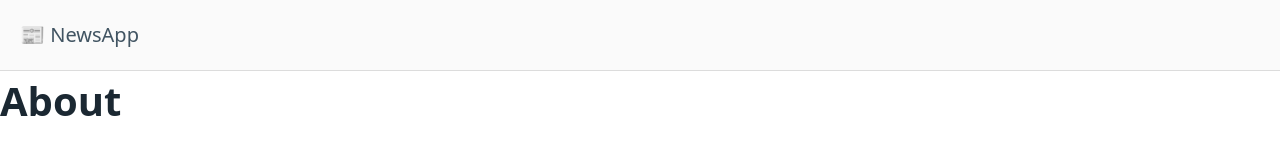
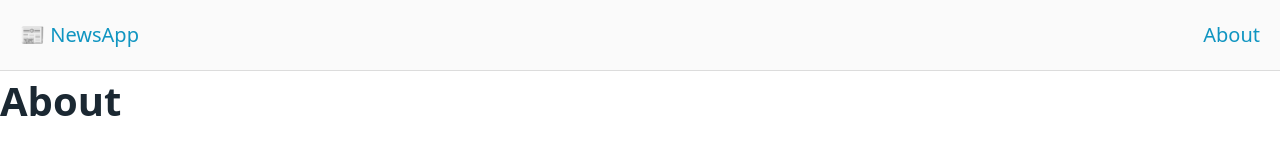
Before and after one commit to alesdevux/news-app, a Next.js app: page /about in a window 1280 px wide. Shown: the top 160 px of the page. Built offline with nearby package versions, Linux system fonts and the light colour scheme.

Commit message:
header redirect to home

```diff
--- a/components/PageLayout.jsx
+++ b/components/PageLayout.jsx
@@ -1,4 +1,5 @@
 import Head from "next/head";
+import Link from "next/link";
 
 export default function PageLayout({
   children,
@@ -12,7 +13,10 @@ export default function PageLayout({
         <link rel="icon" href="/favicon.ico" />
       </Head>
       <header>
-        📰 NewsApp
+        <Link href="/">📰 NewsApp</Link>
+        <nav>
+          <Link href="/about">About</Link>
+        </nav>
       </header>
       <main>
         {children}
@@ -23,6 +27,8 @@ export default function PageLayout({
           background: #fafafa;
           padding: 20px;
           border-bottom: 1px solid #dcdcdc;
+          display: flex;
+          justify-content: space-between;
         }
       `}</style>
     </>
```
